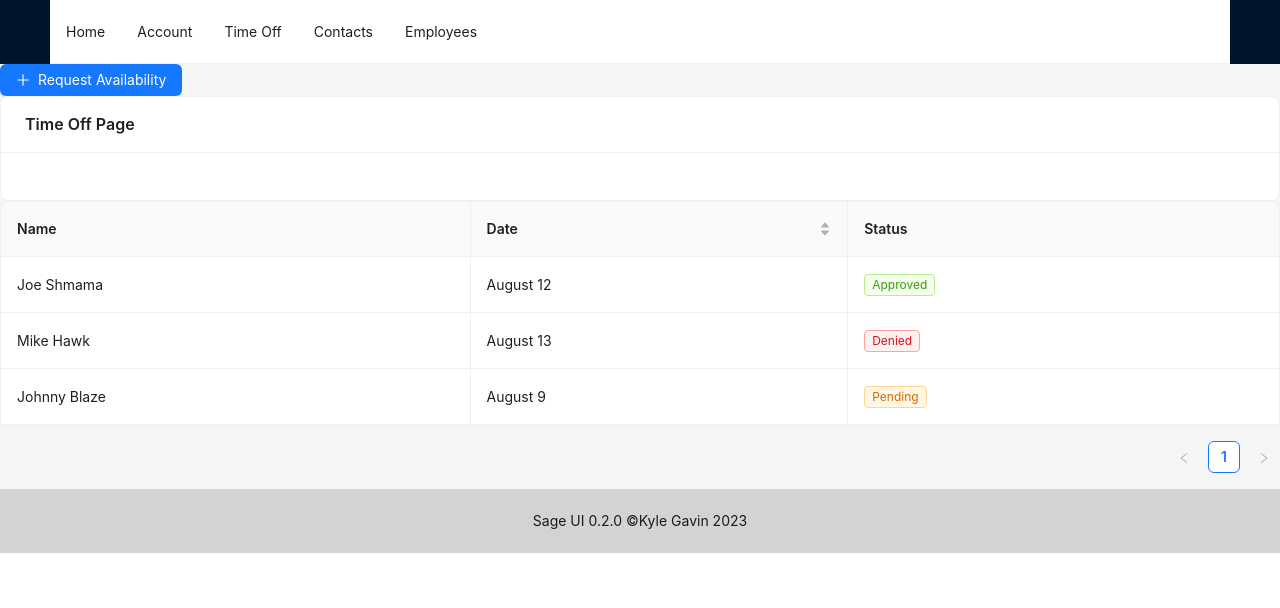
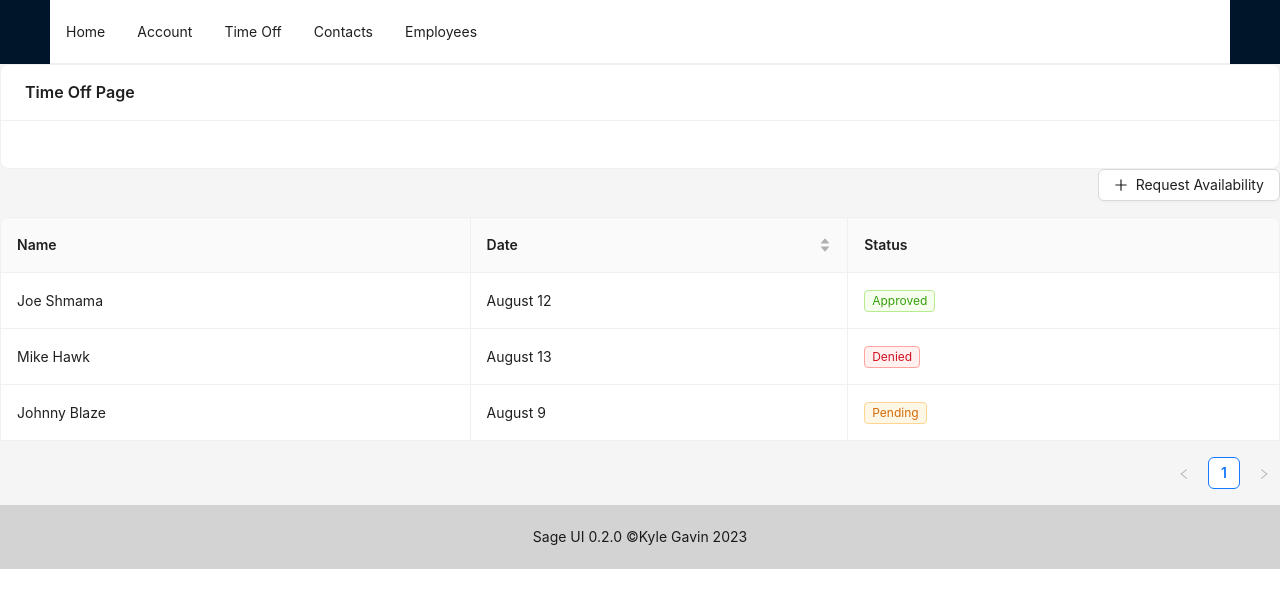
Before and after one commit to kylegav/sage, a React (Create React App) app: page /timeoff in a window 1280 px wide. Shown: the top 608 px of the page. Built offline with nearby package versions, Linux system fonts and the light colour scheme.

Commit message:
Moved the "Request Availability" button to the right side of the page. Changed the button from primary to default.

```diff
--- a/src/Modules/TimeOff/index.js
+++ b/src/Modules/TimeOff/index.js
@@ -3,7 +3,8 @@ import { PlusOutlined } from '@ant-design/icons';
 import {
     Card,
     Button,
-    Space,
+    Row,
+    Col,
     Table,
     Tag,
   } from 'antd';
@@ -64,13 +65,18 @@ const TimeOff = () => {
     }
     return (
         <>
-            <Button
-                type='primary'
-                loading={loading}
-                icon={<PlusOutlined />}
-                onClick={onButtonClick}
-                >Request Availability</Button>
             <Card title={"Time Off Page"}/>
+            <Row justify="end" style={{ marginBottom: '1rem' }}>
+                <Col>
+                    <Button
+                        type='default'
+                        style={{ float: 'right' }}
+                        loading={loading}
+                        icon={<PlusOutlined />}
+                        onClick={onButtonClick}
+                    >Request Availability</Button>
+                </Col>
+            </Row>
             <Table
                 dataSource={data}
                 columns={columns}
```
